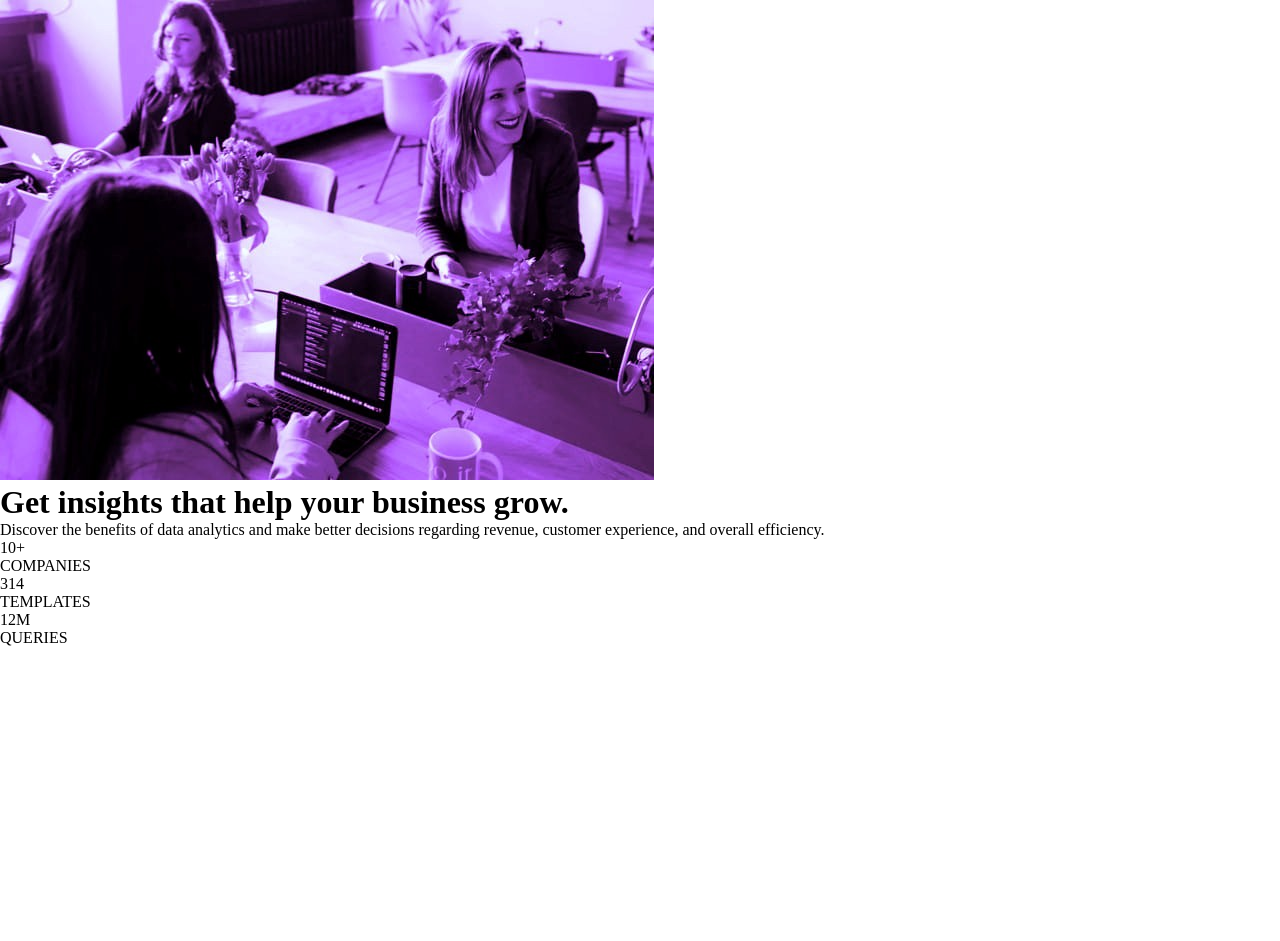
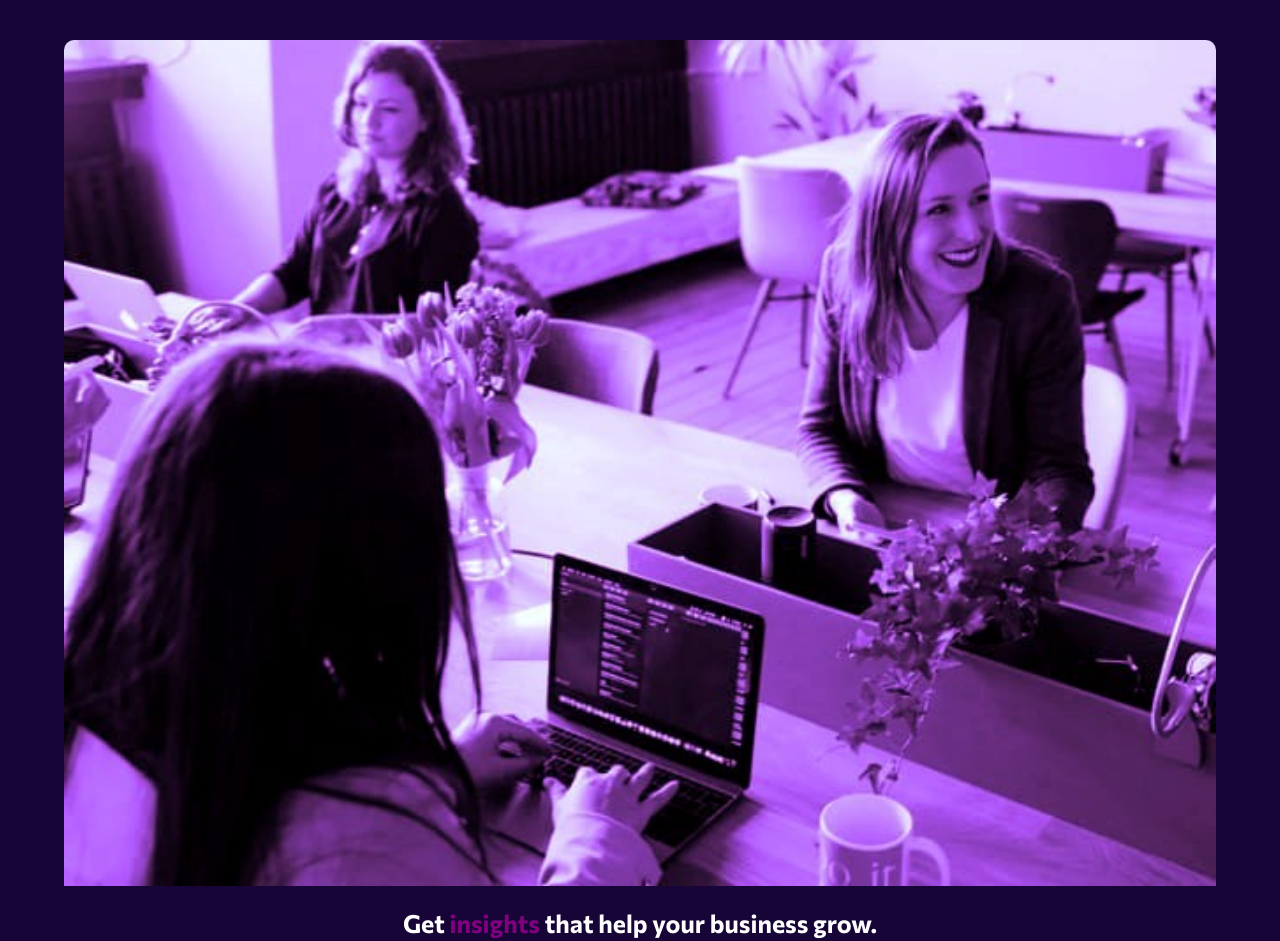
Before and after one commit to gleyssonnunes/stats-preview-card-component, a plain HTML site: page index.html in a window 1280 px wide. Shown: the top 941 px of the page. Before the commit the page ends 800 px from the top, so only its background shows below. Drawn offline with Linux system fonts and the light colour scheme.

Commit message:
header css finished

```diff
--- a/index.html
+++ b/index.html
@@ -17,13 +17,14 @@
         />
     </head>
     <body>
+        <div class="container">
             <header>
                 <img src="assets/image-mobile.jpg" alt="" />
-            <h1>Get insights that help your business grow.</h1>
+                <h1>Get <span class="insights">insights</span> that help your business grow.</h1>
             </header>
             <main>
-            Discover the benefits of data analytics and make better decisions regarding revenue, customer experience,
-            and overall efficiency.
+                Discover the benefits of data analytics and make better decisions regarding revenue, customer
+                experience, and overall efficiency.
                 <ul>
                     <li>10+</li>
                     <li>COMPANIES</li>
@@ -33,5 +34,6 @@
                     <li>QUERIES</li>
                 </ul>
             </main>
+        </div>
     </body>
 </html>
--- /dev/null
+++ b/styles/body.css
@@ -0,0 +1,8 @@
+body {
+    display: flex;
+    justify-content: center;
+    align-items: center;
+    width: auto;
+    height: 100vh;
+    background-color: #160536;
+}
--- /dev/null
+++ b/styles/container.css
@@ -0,0 +1,6 @@
+.container {
+    width: 90%;
+    height: 90%;
+    border-radius: 1rem;
+    background-color: #250264;
+}
--- a/styles/global.css
+++ b/styles/global.css
@@ -2,4 +2,10 @@
     box-sizing: border-box;
     margin: 0;
     padding: 0;
+    font-family: "Commissioner", "sans-serif";
+    /* overflow: hidden; */
 }
+
+html {
+    font-size: 62.5%;
+}
--- /dev/null
+++ b/styles/header.css
@@ -0,0 +1,18 @@
+img {
+    width: 100%;
+    height: auto;
+    border-top-left-radius: 1rem;
+    border-top-right-radius: 1rem;
+}
+
+h1 {
+    margin: 2rem auto;
+    width: 50%;
+    text-align: center;
+    color: white;
+    font-size: 2.5rem;
+}
+
+.insights {
+    color: purple;
+}
--- a/styles/index.css
+++ b/styles/index.css
@@ -1,2 +1,5 @@
 @import url("global.css");
+@import url("body.css");
+@import url("container.css");
+@import url("header.css");
 @import url("utilities.css");
```
Lines whose indentation alone changed are shown as unchanged.
